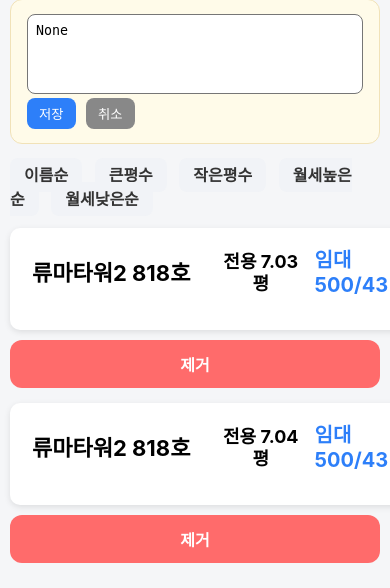
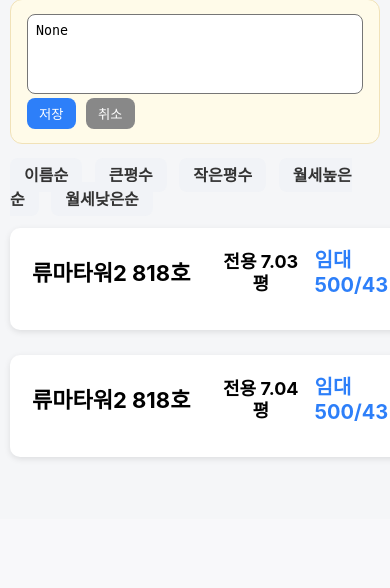
Before and after one commit to manki3/mrefs-system, a Flask app: page /collections/1 in a window 390 px wide. Shown: the part 325-913 px from the top of the page. After the commit the page ends 785 px from the top, so only its background shows below. Run offline with Flask 3, Linux system fonts and the light colour scheme; a user stored in the database is signed in; data comes from the database, SQL or seed files in the repository; some web fonts are replaced.

Commit message:
모바일 컬렉션 목록 제거버튼 숨김

```diff
--- a/templates/collection_detail.html
+++ b/templates/collection_detail.html
@@ -60,11 +60,12 @@
 
     </div>
 
-    <div class="remove-wrap" onclick="event.stopPropagation();">
+    <div class="remove-wrap mobile-hide-remove" onclick="event.stopPropagation();">
     <a href="{{ url_for('remove_from_collection', collection_id=collection.id, property_id=p.id) }}" class="remove-btn">
         제거
     </a>
 </div>
+
 
 
 </div>
@@ -261,6 +262,13 @@
 }
 
 
+/* 📱 모바일에서는 컬렉션 목록 제거버튼 숨김 */
+@media (max-width:800px){
+    .mobile-hide-remove{
+        display:none;
+    }
+}
+
 
 
 </style>
```
